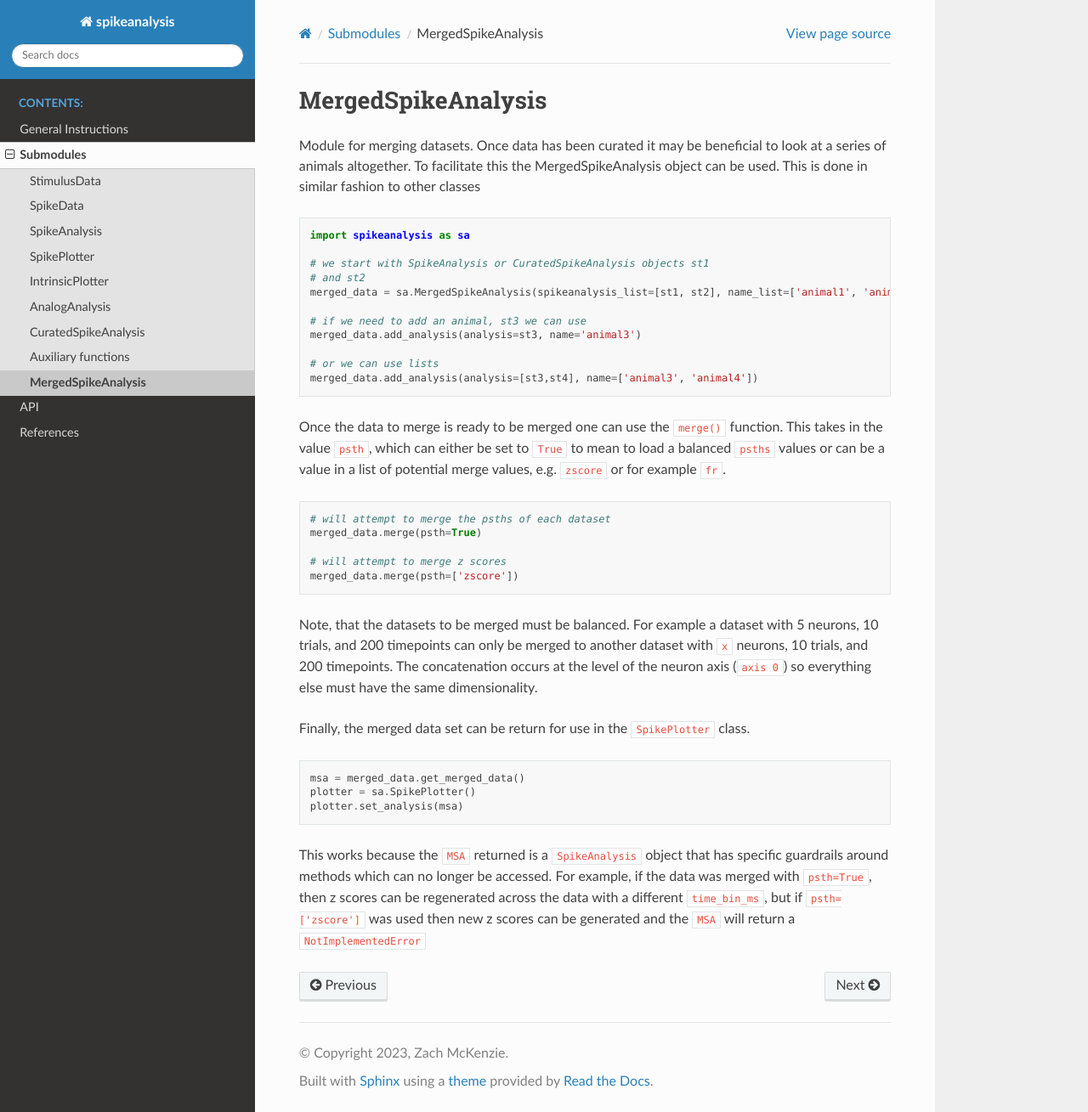
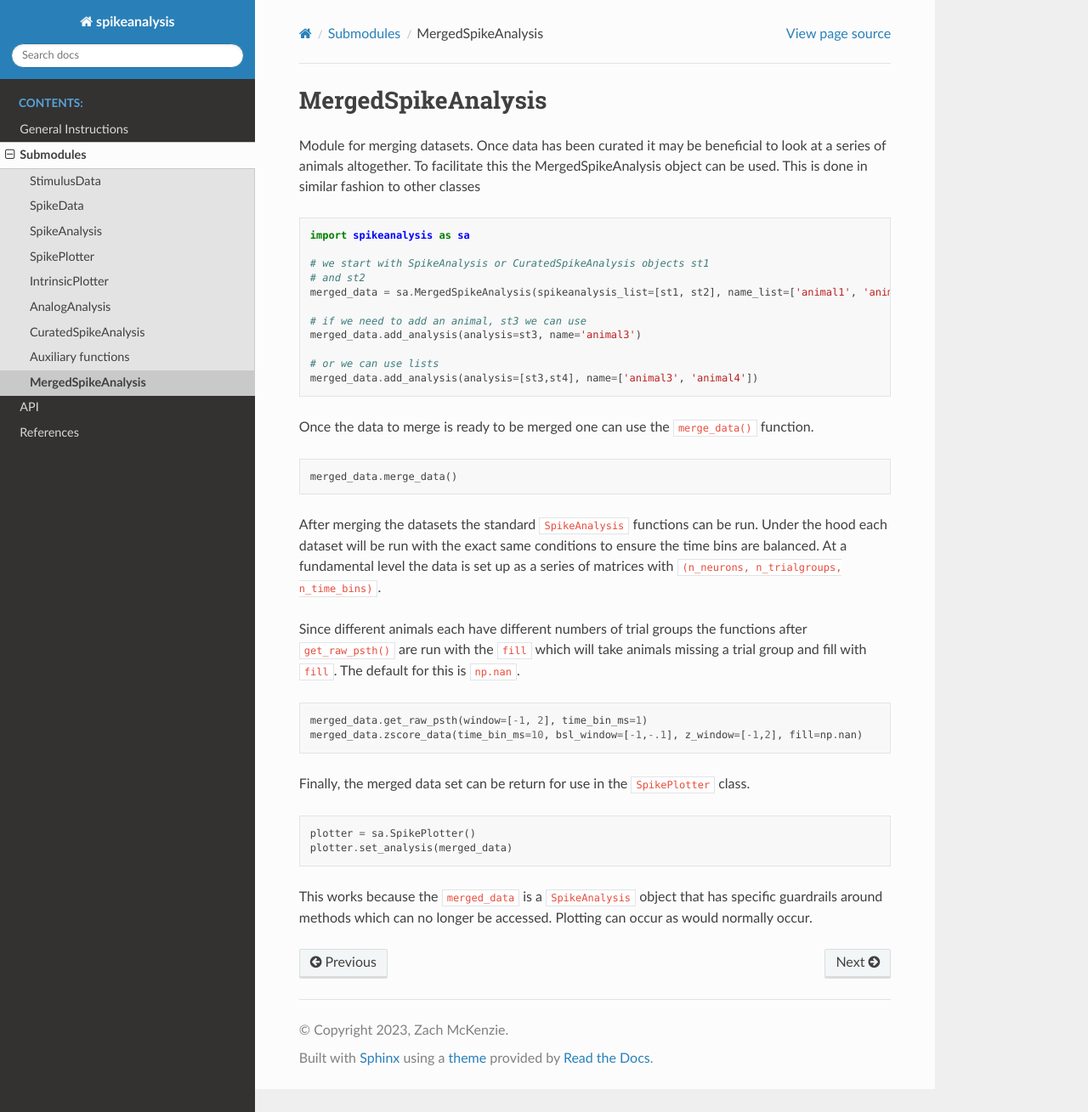
Before and after one commit to zm711/spikeanalysis, a Sphinx documentation site: the page built from docs/source/submodules/merged_spike_analysis.rst, in a window 1280 px wide and 1309 px high. Shown: the whole window at 85% size. Built offline with Sphinx 7.4.7 and the Read the Docs theme 2.0.0, drawn with Linux system fonts in a browser that asks for light colours.

```diff
--- a/docs/source/submodules/merged_spike_analysis.rst
+++ b/docs/source/submodules/merged_spike_analysis.rst
@@ -19,34 +19,32 @@
     # or we can use lists
     merged_data.add_analysis(analysis=[st3,st4], name=['animal3', 'animal4'])
 
-Once the data to merge is ready to be merged one can use the :code:`merge()` function. This takes
-in the value :code:`psth`, which can either be set to :code:`True` to mean to load a balanced
-:code:`psths` values or can be a value in a list of potential merge values, e.g. :code:`zscore` or
-for example :code:`fr`.
+Once the data to merge is ready to be merged one can use the :code:`merge_data()` function.
 
 .. code-block:: python
 
-    # will attempt to merge the psths of each dataset
-    merged_data.merge(psth=True)
+    merged_data.merge_data()
 
-    # will attempt to merge z scores
-    merged_data.merge(psth=['zscore'])
 
-Note, that the datasets to be merged must be balanced. For example a dataset with 5 neurons,
-10 trials, and 200 timepoints can only be merged to another dataset with :code:`x` neurons, 10
-trials, and 200 timepoints. The concatenation occurs at the level of the neuron axis (:code:`axis 0`)
-so everything else must have the same dimensionality.
+After merging the datasets the standard :code:`SpikeAnalysis` functions can be run. Under the hood each dataset
+will be run with the exact same conditions to ensure the time bins are balanced. At a fundamental level the data
+is set up as a series of matrices with :code:`(n_neurons, n_trialgroups, n_time_bins)`.
+
+Since different animals each have different numbers of trial groups the functions after :code:`get_raw_psth()` are
+run with the :code:`fill` which will take animals missing a trial group and fill with :code:`fill`. The default for this
+is :code:`np.nan`.
+
+.. code-block:: python
+
+    merged_data.get_raw_psth(window=[-1, 2], time_bin_ms=1)
+    merged_data.zscore_data(time_bin_ms=10, bsl_window=[-1,-.1], z_window=[-1,2], fill=np.nan)
 
 Finally, the merged data set can be return for use in the :code:`SpikePlotter` class.
 
 .. code-block:: python
 
-    msa = merged_data.get_merged_data()
     plotter = sa.SpikePlotter()
-    plotter.set_analysis(msa)
+    plotter.set_analysis(merged_data)
 
-This works because the :code:`MSA` returned is a :code:`SpikeAnalysis` object that has specific
-guardrails around methods which can no longer be accessed. For example, if the data was merged with
-:code:`psth=True`, then z scores can be regenerated across the data with a different :code:`time_bin_ms`,
-but if :code:`psth=['zscore']` was used then new z scores can be generated and the :code:`MSA` will
-return a :code:`NotImplementedError`
+This works because the :code:`merged_data` is a :code:`SpikeAnalysis` object that has specific
+guardrails around methods which can no longer be accessed. Plotting can occur as would normally occur.
```
Also changed, not shown: docs/source/submodules/curated_spike_analysis.rst (+15 -1 lines), docs/source/submodules/spike_analysis.rst (+15 -0 lines), 3 other files.
